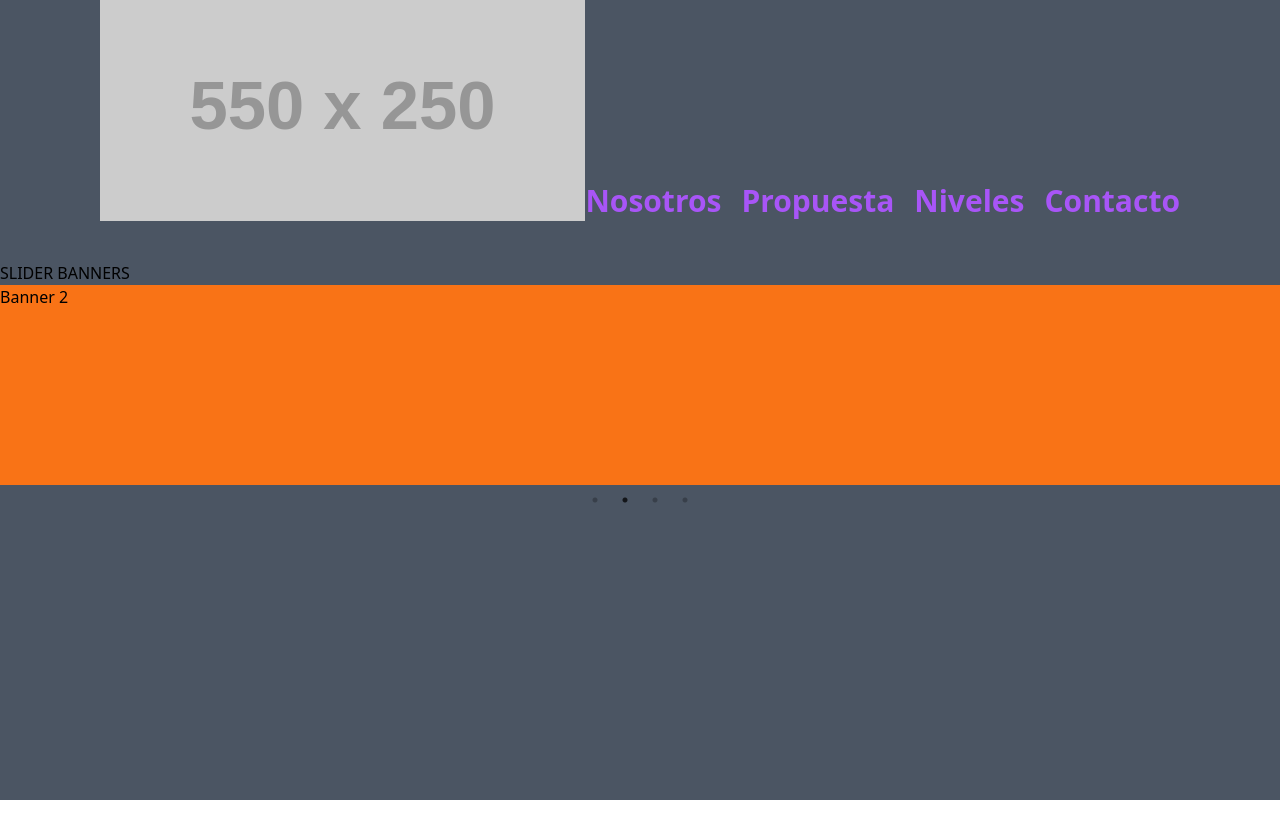
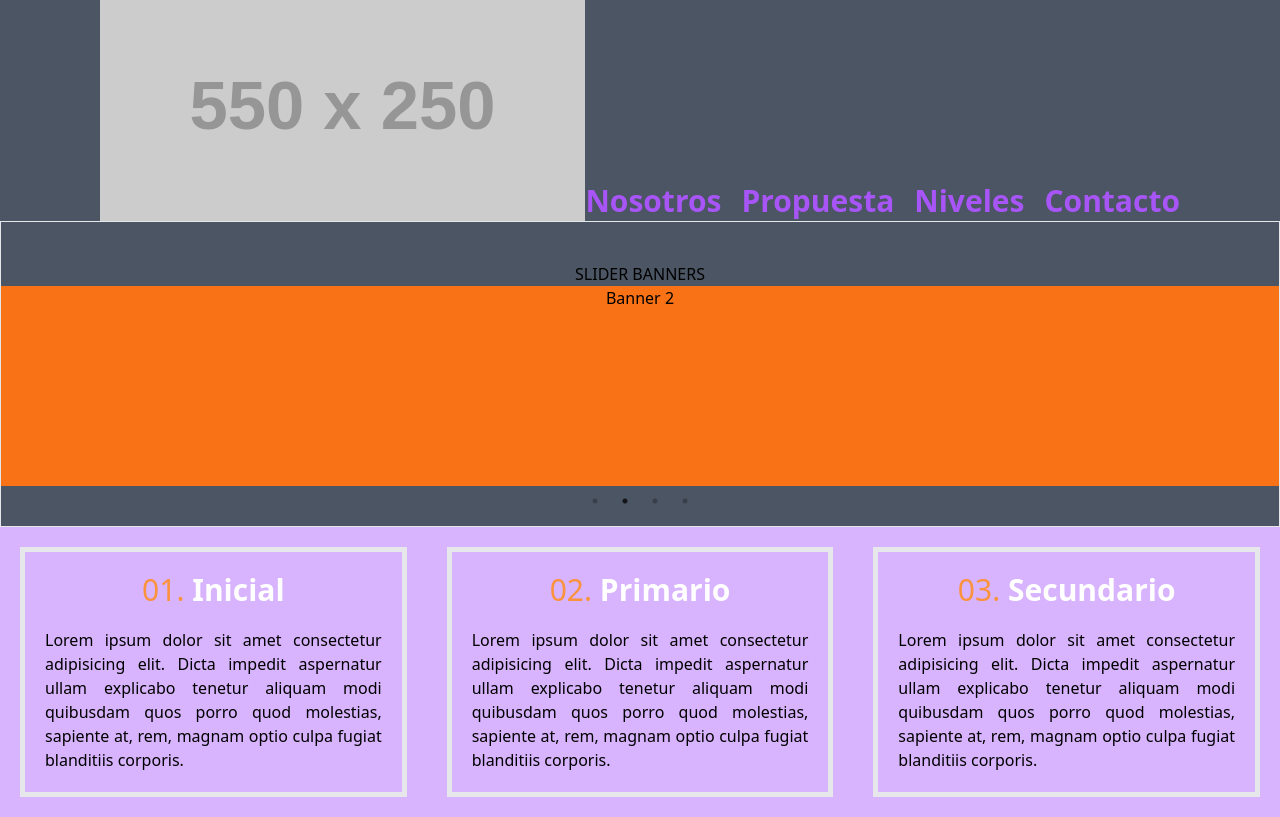
Before and after one commit to KaskMIL/colegiosma, a React (Create React App) app: page / in a window 1280 px wide. Built offline with nearby package versions, Linux system fonts and the light colour scheme.

Commit message:
Add niveles section with information about the different levels

```diff
--- a/src/App.js
+++ b/src/App.js
@@ -1,11 +1,13 @@
 import Header from './components/header/Header';
 import Carousel from './components/slider/Slider';
+import Niveles from './components/niveles/Niveles';
 
 function App() {
   return (
     <div className="bg-gray-600 h-screen">
       <Header />
       <Carousel />
+      <Niveles />
     </div>
   );
 }
--- /dev/null
+++ b/src/components/niveles/Niveles.jsx
@@ -0,0 +1,44 @@
+import React from 'react';
+
+const Niveles = () => (
+  <section className="flex md:flex-row flex-col items-center bg-purple-300 justify-around gap-10 p-5">
+    <article className="border-[5px] p-5 text-center">
+      <h2 className="mb-5 text-white text-3xl font-bold">
+        <span className="text-orange-400 text-3xl font-light">01. </span>
+        Inicial
+      </h2>
+      <p className="text-justify">
+        Lorem ipsum dolor sit amet consectetur adipisicing elit.
+        Dicta impedit aspernatur ullam explicabo tenetur aliquam modi
+        quibusdam quos porro quod molestias, sapiente at, rem,
+        magnam optio culpa fugiat blanditiis corporis.
+      </p>
+    </article>
+    <article className="border-[5px] p-5 text-center">
+      <h2 className="mb-5 text-white text-3xl font-bold">
+        <span className="text-orange-400 text-3xl font-light">02. </span>
+        Primario
+      </h2>
+      <p className="text-justify">
+        Lorem ipsum dolor sit amet consectetur adipisicing elit.
+        Dicta impedit aspernatur ullam explicabo tenetur aliquam modi
+        quibusdam quos porro quod molestias, sapiente at, rem,
+        magnam optio culpa fugiat blanditiis corporis.
+      </p>
+    </article>
+    <article className="border-[5px] p-5 text-center">
+      <h2 className="mb-5 text-white text-3xl font-bold">
+        <span className="text-orange-400 text-3xl font-light">03. </span>
+        Secundario
+      </h2>
+      <p className="text-justify">
+        Lorem ipsum dolor sit amet consectetur adipisicing elit.
+        Dicta impedit aspernatur ullam explicabo tenetur aliquam modi quibusdam
+        quos porro quod molestias,
+        sapiente at, rem, magnam optio culpa fugiat blanditiis corporis.
+      </p>
+    </article>
+  </section>
+);
+
+export default Niveles;
--- a/src/components/slider/Slider.jsx
+++ b/src/components/slider/Slider.jsx
@@ -19,7 +19,7 @@ const Carousel = () => {
   };
 
   return (
-    <div className="py-10">
+    <section className="py-10 border text-center">
       <h2>SLIDER BANNERS</h2>
       <Slider {...settings}>
         <div className="bg-orange-500 flex items-center justify-center h-[200px]">Banner 1</div>
@@ -27,7 +27,7 @@ const Carousel = () => {
         <div className="bg-orange-500 flex items-center justify-center h-[200px]">Banner 3</div>
         <div className="bg-orange-500 flex items-center justify-center h-[200px]">Banner 4</div>
       </Slider>
-    </div>
+    </section>
   );
 };
 
```
